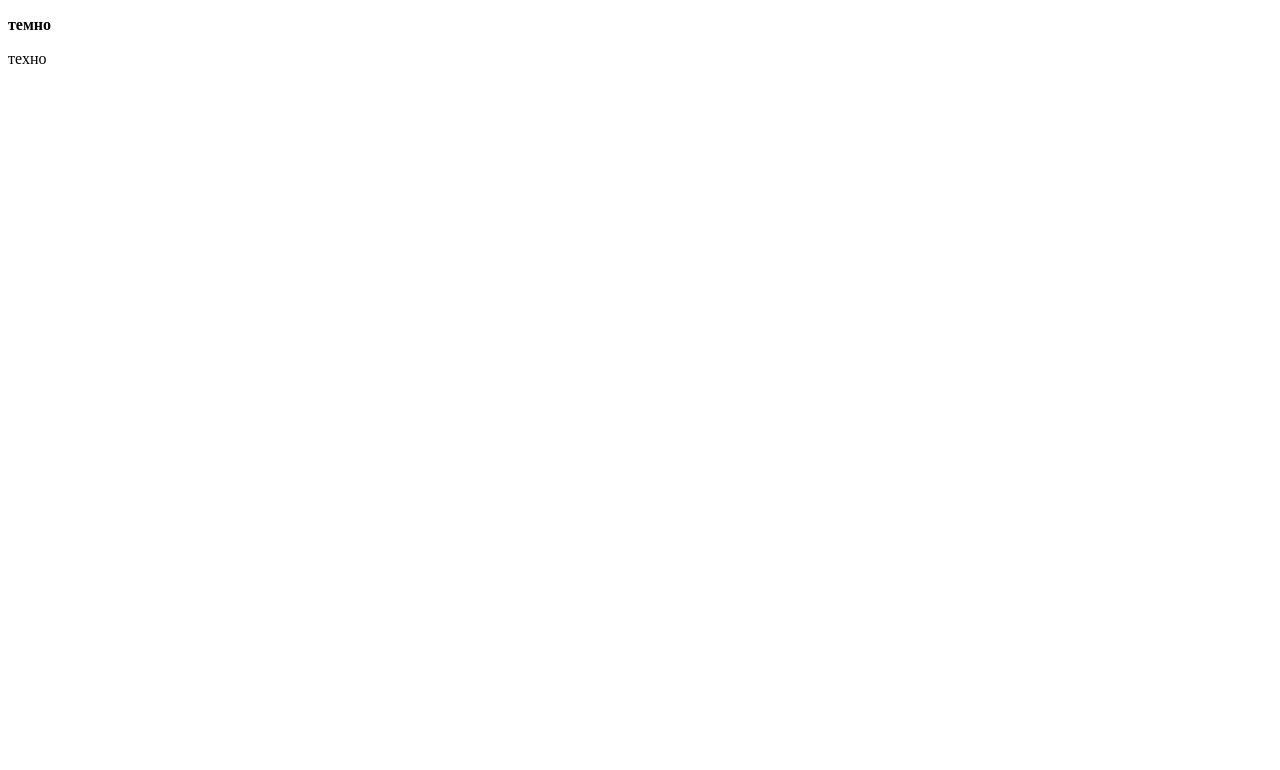
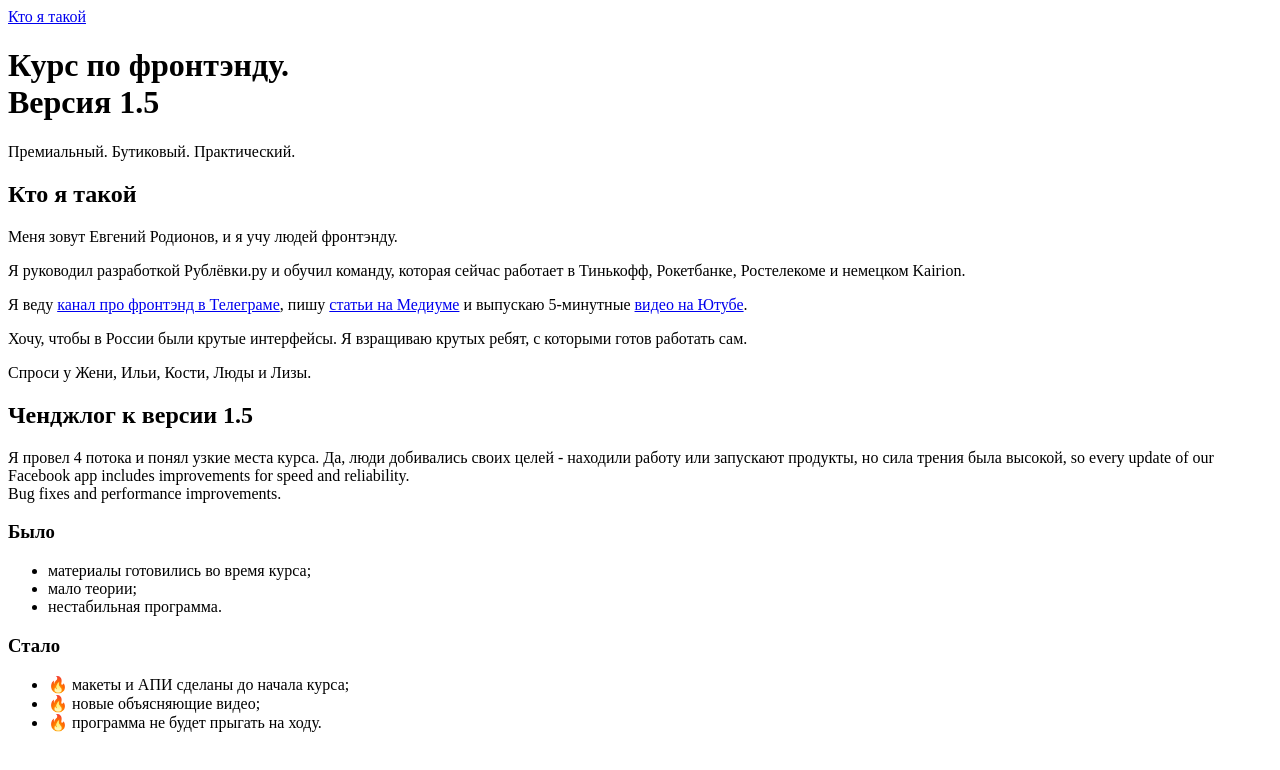
Before and after one commit to scryptohusky/verstka, a plain HTML site: page index.html in a window 1280 px wide. Drawn offline with Linux system fonts and the light colour scheme.

Commit message:
Lesson 3 v.1

```diff
--- a/index.html
+++ b/index.html
@@ -1,10 +1,36 @@
 <!doctype html>
 <html>
-    <head>
-        <title>РУКИ ЗАГОЛОВОК!</title>
-    </head>
-    <body>
-        <p><b>темно</b></p>
-	<p><blink>техно</blink></p>
-    </body>
+    <header>
+        <nav><a href="https://erodionov.ru/">Кто я такой</a></nav>
+        <h1>Курс по фронтэнду.<br>Версия 1.5</h1>
+        <p>Премиальный. Бутиковый. Практический.</p>
+    </header>
+    <main>
+        <h2>Кто я такой</h2>
+        <p>Меня зовут Евгений Родионов, и я учу людей фронтэнду.</p>
+        <p>Я руководил разработкой Рублёвки.ру и обучил команду, которая сейчас работает в Тинькофф, Рокетбанке, Ростелекоме и немецком Kairion.</p>
+        <p>Я веду <a href="https://t.me/rodionovrodionovrodionov" target="_blank">канал про фронтэнд в Телеграме</a>, пишу <a href="https://medium.com/@evgeny.rodionov" target="_blank">статьи на Медиуме</a> и выпускаю 5-минутные <a href="https://www.youtube.com/evgenyrodionov" target="_blank">видео на Ютубе</a>.</p>
+        <p>Хочу, чтобы в России были крутые интерфейсы. Я взращиваю крутых ребят, с которыми готов работать сам.</p>
+        <p>Спроси у Жени, Ильи, Кости, Люды и Лизы.</p>
+    </main>
+    <aside>
+        <h2>Ченджлог к версии 1.5</h2>
+        <p>Я провел 4 потока и понял узкие места курса. Да, люди добивались своих целей - находили работу или запускают продукты, но сила трения была высокой, so every update of our Facebook app includes improvements for speed and reliability.<br>Bug fixes and performance improvements.</p>
+        <section>
+            <h3>Было</h3>
+            <ul>
+                <li>материалы готовились во время курса;</li>
+                <li>мало теории;</li>
+                <li>нестабильная программа.</li>
+            </ul>
+        </section>
+        <section>
+            <h3>Стало</h3>
+            <ul>
+                <li>🔥 макеты и АПИ сделаны до начала курса;</li>
+                <li>🔥 новые объясняющие видео;</li>
+                <li>🔥 программа не будет прыгать на ходу.</li>
+            </ul>
+        </section>
+    </aside>
 </html>
```
